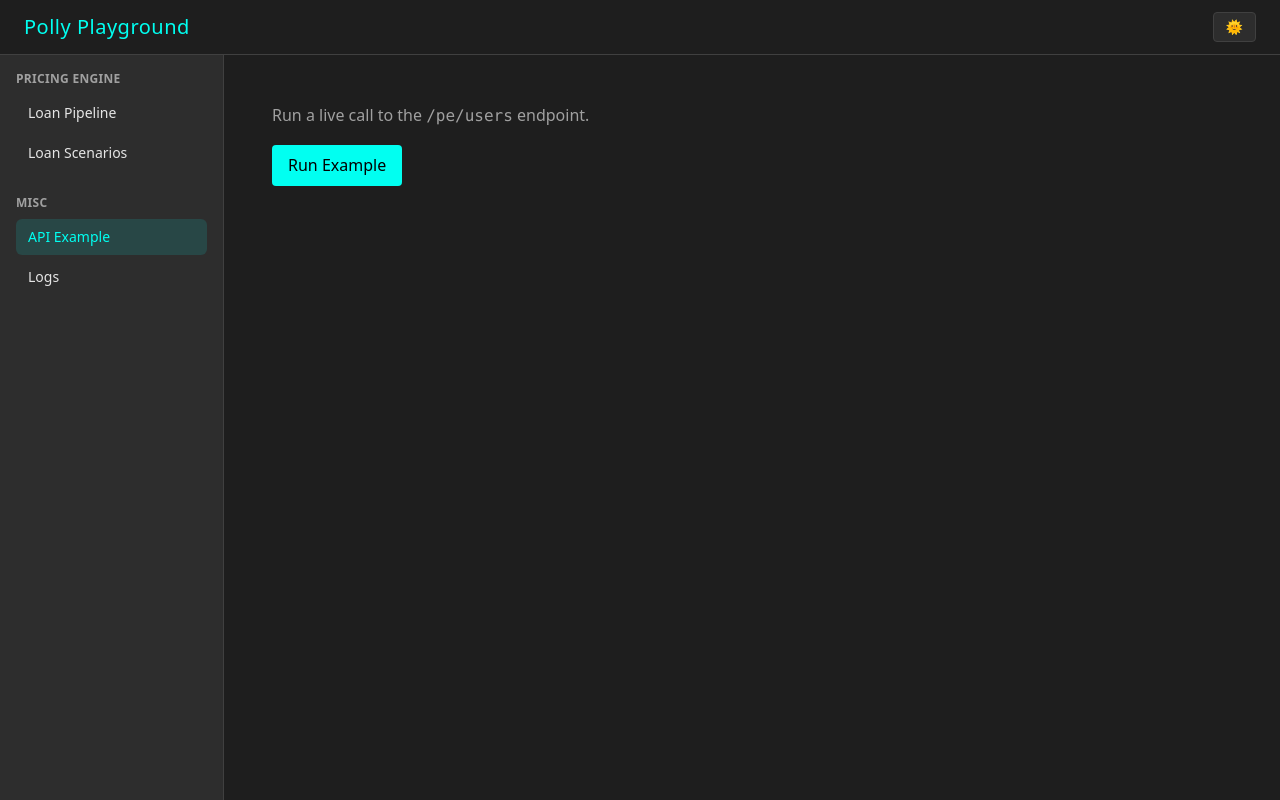
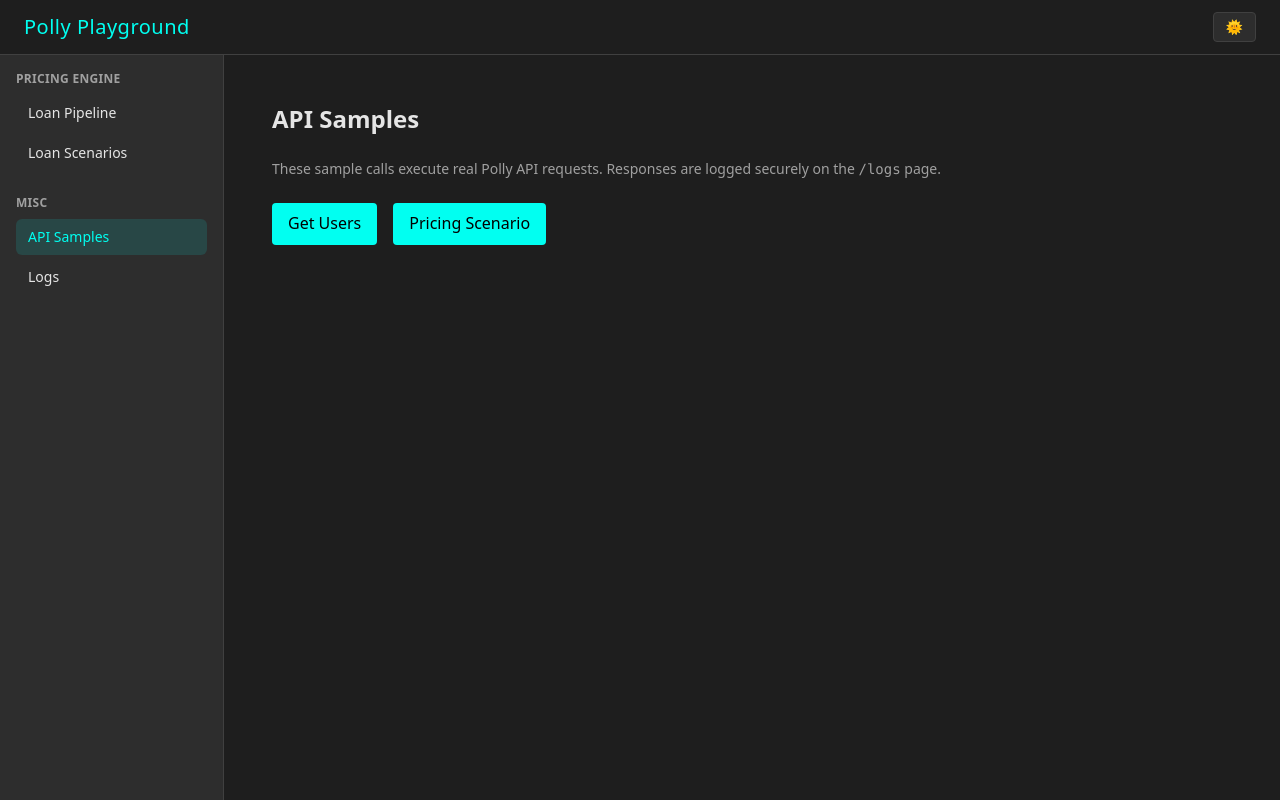
Before and after one commit to ribo916/polly-playground, a Next.js app: page /misc in a window 1280 px wide. Built offline with nearby package versions, Linux system fonts and the light colour scheme.

Commit message:
test pricing scenario and logging large responses

```diff
--- /dev/null
+++ b/app/api/pricing-scenario/route.ts
@@ -0,0 +1,78 @@
+import { NextResponse } from "next/server";
+import { logFetch } from "../../../utils/logFetch";
+
+export async function POST() {
+  try {
+    // Step 1: Get access token from /api/auth
+    const tokenRes = await logFetch(`${process.env.NEXT_PUBLIC_BASE_URL}/api/auth`, { method: "POST" }, "/api/auth");
+    const access_token = tokenRes?.data?.access_token;
+    if (!access_token) throw new Error("Missing access token");
+
+    // Step 2: Build body
+    const body = {
+      audienceId: "Retail",
+      search: {
+        position: "First",
+        desiredLockPeriod: 30,
+        includeInterestOnlyProducts: false,
+        loanTypes: ["Conventional", "FHA", "VA"],
+        amortizationTypes: ["ARM", "Fixed"],
+        loanTerms: ["360", "180"],
+        armFixedTerms: ["84"],
+      },
+      borrower: {
+        fico: 800,
+        monthsOfReserves: 6,
+        isSelfEmployed: false,
+        verificationMethod: "FullDocument",
+        creditGrade: "None",
+        firstName: "Test",
+        lastName: "User",
+        annualIncome: 120000,
+      },
+      loan: {
+        purpose: "Purchase",
+        amount: 350000,
+        purchasePrice: 500000,
+        propertyValue: 500000,
+        ltv: "71.225",
+        cltv: "71.225",
+        hcltv: "71.225",
+        impounds: "Full",
+      },
+      property: {
+        state: "VA",
+        county: "Fairfax",
+        propertyType: "SFR",
+        occupancy: "PrimaryResidence",
+        units: 1,
+        addressLine1: "123 Test Sq",
+        city: "Vienna",
+        countyFipsCode: "059",
+        zipCode: "22181",
+      },
+      settings: {
+        operations: ["Eligibility", "Pricing"],
+        returnTerseResponse: true,
+        returnTerseProductResponse: false,
+        returnIneligibleProducts: false,
+      },
+    };
+
+    // Step 3: Call Polly API
+    const res = await logFetch(`${process.env.POLLY_BASE_URL}/api/v2/pe/pricing-scenario/`, {
+      method: "POST",
+      headers: {
+        "Content-Type": "application/json",
+        Authorization: `Bearer ${access_token}`,
+      },
+      body: JSON.stringify(body),
+    }, "/api/v2/pe/pricing-scenario");
+
+    // Step 4: Return short confirmation
+    return NextResponse.json({ message: "Pricing Scenario complete", status: res.status });
+  } catch (err: any) {
+    console.error("❌ Pricing Scenario route error:", err);
+    return NextResponse.json({ error: err.message }, { status: 500 });
+  }
+}
--- a/app/layout.tsx
+++ b/app/layout.tsx
@@ -7,7 +7,7 @@
 
 export const metadata = {
   title: "Polly Playground",
-  description: "API workflow and UI showcase for Polly",
+  description: "API demos and workflow testing",
 };
 
 export default function RootLayout({ children }: { children: ReactNode }) {
--- a/app/misc/page.tsx
+++ b/app/misc/page.tsx
@@ -1,65 +1,73 @@
 "use client";
 import { useState } from "react";
-import { useLogs } from "../context/LogContext";
 
-export default function Page() {
-  const [result, setResult] = useState<any>(null);
-  const [loading, setLoading] = useState(false);
-  const { addLog } = useLogs();
+export default function ApiSamplesPage() {
+  const [output, setOutput] = useState<string>("");
 
-  async function runExample() {
-    const start = Date.now();
+  async function callGetUsers() {
+    setOutput("⏳ Calling Get Users...");
     try {
-      setLoading(true);
-      const res = await fetch("/api/example");
-      const data = await res.json();
+      const res = await fetch("/api/example", { method: "GET" });
+      if (!res.ok) throw new Error(`Status ${res.status}`);
 
-      setResult(data);
+      setOutput("✅ Get Users complete — check /logs for full response.");
+    } catch (err: any) {
+      setOutput(`❌ Get Users failed: ${err.message}`);
+    }
+  }
 
-      addLog({
-        endpoint: "/api/example",
-        method: "GET",
-        status: res.status,
-        duration: Date.now() - start,
-        response: data,
-      });
+  async function callPricingScenario() {
+    setOutput("⏳ Calling Pricing Scenario...");
+    try {
+      const res = await fetch("/api/pricing-scenario", { method: "POST" });
+      if (!res.ok) throw new Error(`Status ${res.status}`);
+
+      setOutput("✅ Pricing Scenario complete — check /logs for full response.");
     } catch (err: any) {
-      addLog({
-        endpoint: "/api/example",
-        method: "GET",
-        error: err.message,
-      });
-      setResult({ error: err.message });
-    } finally {
-      setLoading(false);
+      setOutput(`❌ Pricing Scenario failed: ${err.message}`);
     }
   }
 
   return (
-    <div className="p-6 space-y-4">
-      <p style={{ color: "var(--muted)" }}>
-        Run a live call to the <code>/pe/users</code> endpoint.
+    <div className="p-6 space-y-6">
+      <h1
+        className="text-2xl font-bold"
+        style={{ color: "var(--foreground)" }}
+      >
+        API Samples
+      </h1>
+
+      <p className="text-sm" style={{ color: "var(--muted)" }}>
+        These sample calls execute real Polly API requests. Responses are logged
+        securely on the <code>/logs</code> page.
       </p>
 
+      <div className="flex gap-4">
         <button
-        onClick={runExample}
+          onClick={callGetUsers}
           className="px-4 py-2 rounded font-medium transition-colors"
           style={{
             backgroundColor: "var(--accent)",
             color: "var(--button-text)",
           }}
-        onMouseEnter={(e) => {
-          e.currentTarget.style.backgroundColor = "var(--accent-hover)";
-        }}
-        onMouseLeave={(e) => {
-          e.currentTarget.style.backgroundColor = "var(--accent)";
-        }}
-        disabled={loading}
         >
-        {loading ? "Running..." : "Run Example"}
+          Get Users
         </button>
 
-      {result && (
+        <button
+          onClick={callPricingScenario}
+          className="px-4 py-2 rounded font-medium transition-colors"
+          style={{
+            backgroundColor: "var(--accent)",
+            color: "var(--button-text)",
+          }}
+        >
+          Pricing Scenario
+        </button>
+      </div>
+
+      {/* Status Output */}
+      {output && (
         <pre
           className="mt-4 p-4 rounded text-sm overflow-x-auto"
           style={{
@@ -68,7 +76,7 @@
             border: "1px solid var(--border)",
           }}
         >
-          {JSON.stringify(result, null, 2)}
+          {output}
         </pre>
       )}
     </div>
--- a/components/Sidebar.tsx
+++ b/components/Sidebar.tsx
@@ -13,7 +13,7 @@
   {
     title: "MISC",
     items: [
-      { label: "API Example", href: "/misc" },
+      { label: "API Samples", href: "/misc" },
       { label: "Logs", href: "/logs" },        // placeholder page
     ],
   },
```
Lines whose indentation alone changed are shown as unchanged.
